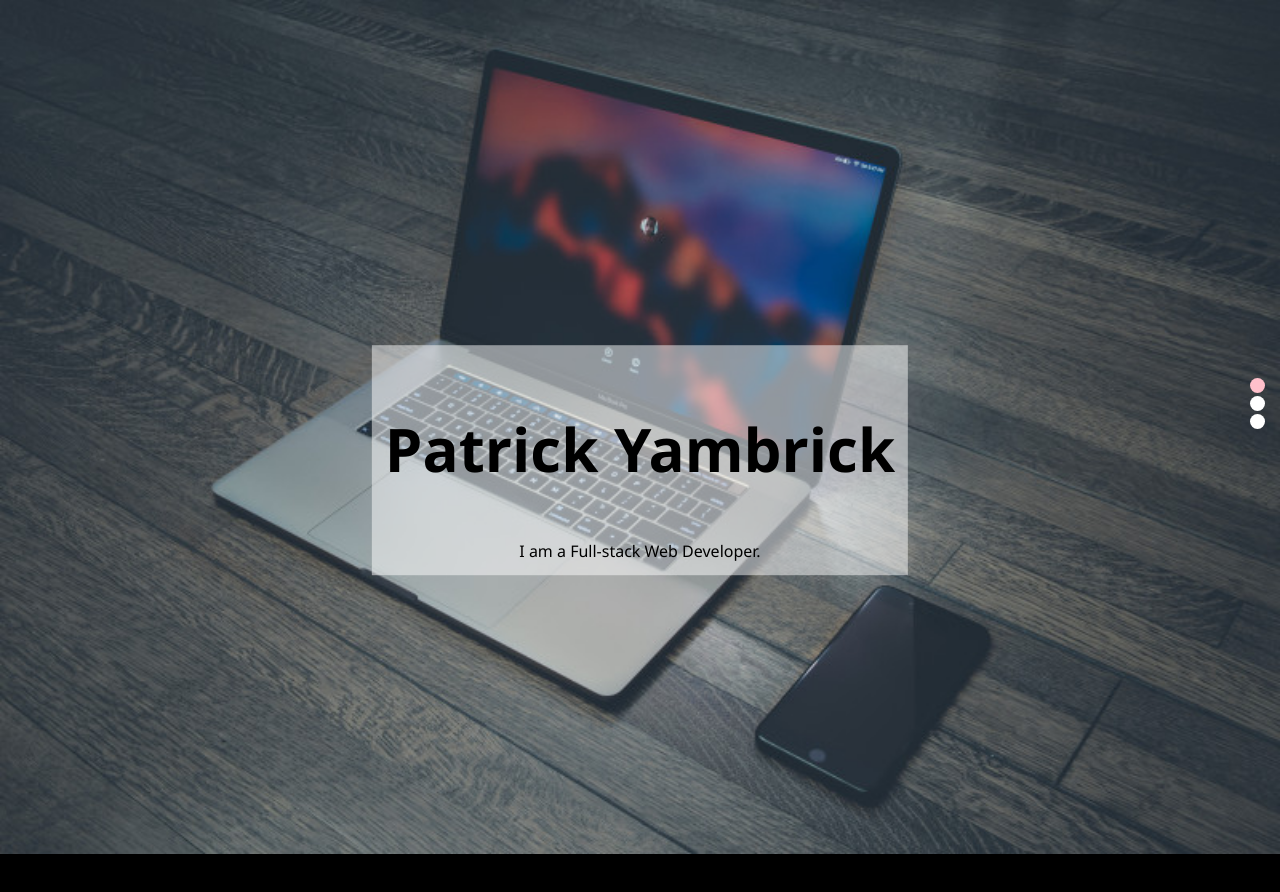
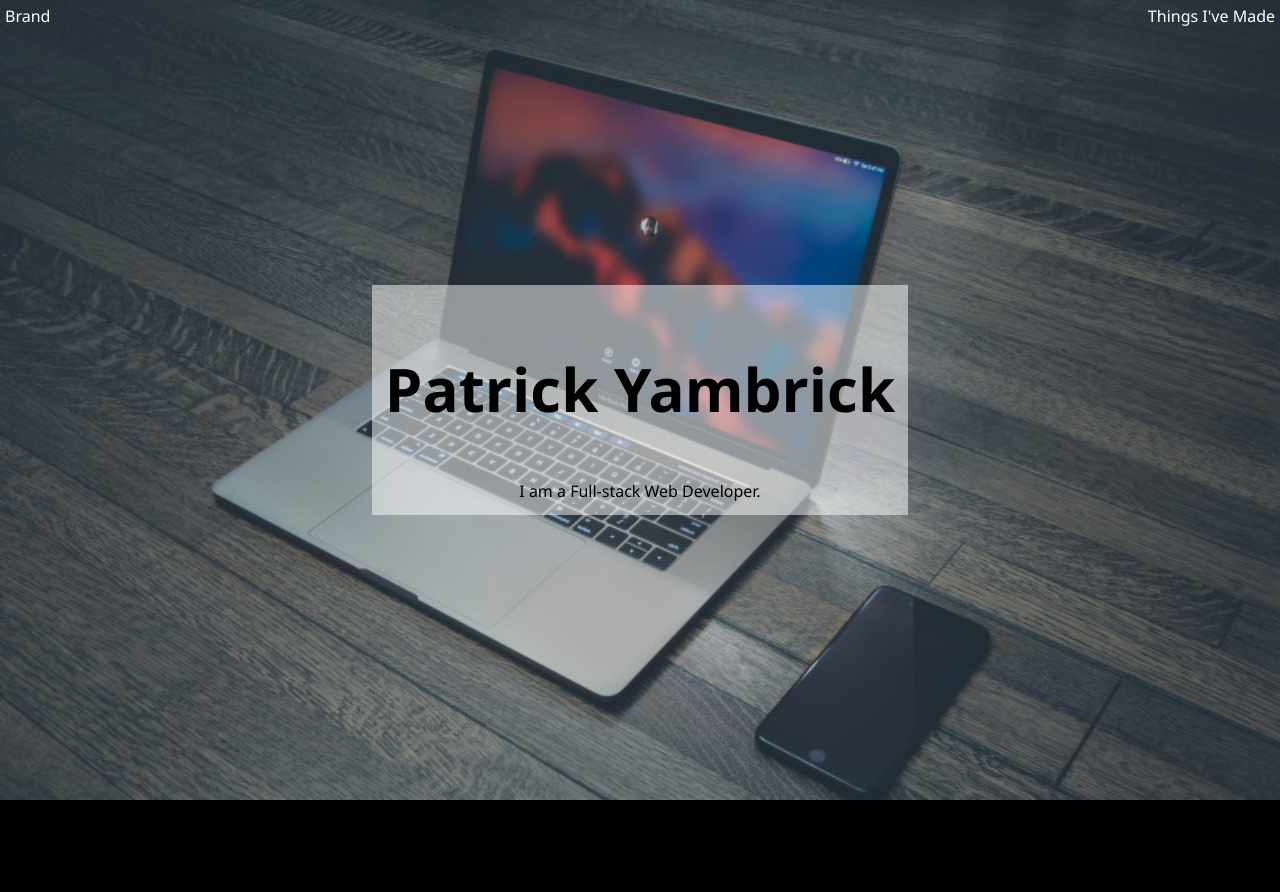
Before and after one commit to YouGuavas/my-portfolio, a React app: page / in a window 1280 px wide. Shown: the top 892 px of the page. Built offline with nearby package versions, Linux system fonts and the light colour scheme.

Commit message:
remove counter, fix nav

```diff
--- a/src/components/App.js
+++ b/src/components/App.js
@@ -1,28 +1,14 @@
 import React, {Component} from 'react';
 import Nav from './Nav';
-import Counter from './Counter';
 
 
 export default class App extends Component {
-	constructor() {
-		super();
-		this.state = {
-			active: 0,
-			0: <Main active={0} handleClick={this.handleClick} />,
-			1: <Project1 active={1} handleClick={this.handleClick} />,
-			2: <Project1 active={2} handleClick={this.handleClick} />
-		}
-	}
-
-	handleClick = (index) => {
-		this.setState({
-			active: index
-		})
-	}
 	render() {
 		return(
 				<div>
-					{this.state[this.state.active]}
+					<Main />
+					<section className='page-section' id='projects'>
+					</section>
 				</div>
 			)
 	}
@@ -32,24 +18,15 @@ class Main extends Component {
 
 	render() {
 		return(
-			<section className='jumbo'>
+			<section className='jumbo page-section'>
+				<Nav />
 				<div className='container'>
 					<h1>Patrick Yambrick</h1>
 					<article>
 						<p>I am a Full-stack Web Developer.</p>
 					</article>
 				</div>
-				<Counter active={this.props.active} handleClick={(index) => {this.props.handleClick(index)} } />
 			</section>
 			)
 	}
 }
-class Project1 extends Component {
-	render() {
-		return(
-			<section className=''>
-				<Counter total={this.props.total}  active={this.props.active} handleClick={(index) => {this.props.handleClick(index)} } />
-			</section>
-			)
-	}
-}
--- a/src/components/Counter.js
+++ /dev/null
@@ -1,31 +0,0 @@
-import React, {Component} from 'react';
-
-export default class Counter extends Component {
-	constructor() {
-		super();
-		this.state = {
-			total: 3
-		}
-	}
-
-	render() {
-		let rows = [];
-		for (let i = 0; i < this.state.total; i++) {
-			rows.push('');
-		}
-		return(
-			<span className="counter">
-				{
-					rows.map((item, index) => {
-						return((this.props.active === index) ? (
-						 <div key={index} className="circle active" onClick={() => {this.props.handleClick(index)} }></div>
-						 ) : (
-						 <div key={index} className="circle" onClick={() => {this.props.handleClick(index)} }></div>
-						 )
-						)
-					})
-				}
-			</span>
-			)
-	}
-}
--- a/src/components/Nav.js
+++ b/src/components/Nav.js
@@ -8,7 +8,6 @@ export default class Nav extends Component {
 				<li id="brand"><a href="#">Brand</a></li>
 				<div className="li-container">
 					<li><a href="#projects">Things I've Made</a></li>
-					<li><a href="#">Item 2</a></li>
 				</div>
 			</ul>
 			)
--- a/src/styles/style.sass
+++ b/src/styles/style.sass
@@ -7,6 +7,7 @@ $gallery-span: 1
 
 html
 	scroll-behavior: smooth
+	width: 100%
 
 body
 	font-family: 'Segoe UI', Tahoma, Geneva, Verdana, sans-serif
@@ -14,6 +15,13 @@ body
 	background: black
 	display: grid
 	margin: 0px
+	width: inherit
+
+.page-section
+	height: 100vh
+	display: flex
+	justify-content: center
+	width: inherit
 
 .jumbo
 	grid-column-start: 1
@@ -23,13 +31,10 @@ body
 	background-image: url('../images/laptop800w.jpg')
 	background-size: 100%
 	background-repeat: no-repeat
+	background-attachment: fixed
 	position: relative
-	height: 100vh
+	align-items: center
 	.container
-		position: absolute
-		top: 50%
-		left: 50%
-		transform: translate(-50%, -50%)
 		background-color: rgba(255, 255, 255, 0.5)
 		padding: 13px
 		text-align: center
@@ -49,8 +54,11 @@ ul
 	margin: 0px
 	width: 100vw
 	position: fixed
+	padding: 0 50px 0 50px
 	@media screen and (max-width: $break-small)
 		bottom: 0
+	@media screen and (min-width: $break-small)
+		top: 0
 	.li-container
 		float: right
 	li
@@ -65,40 +73,3 @@ ul
 				text-decoration: underline
 	li#brand
 		float: left
-
-section
-	height: 100vh
-	display: grid
-	padding: $navbar-height
-	grid-template: 150px / 150px
-
-	.gallery-item
-		border: 1px solid white
-		text-align: center
-		position: relative
-		&.item-1
-			grid-column: 1 / $gallery-span
-		&.item-2
-			grid-column: 4 / $gallery-span
-		img
-			height: 50px
-
-	.gallery-row
-		&.row-1
-			grid-row: 1 / 1
-
-.counter
-	position: absolute
-	right: 0
-	top: 45vh
-	margin: 15px
-	.circle
-		border-radius: 100%
-		height: 15px
-		width: 15px
-		margin: 0 auto
-		margin-top: 3px
-		background-color: white
-		cursor: pointer
-	.active
-		background-color: pink
```
